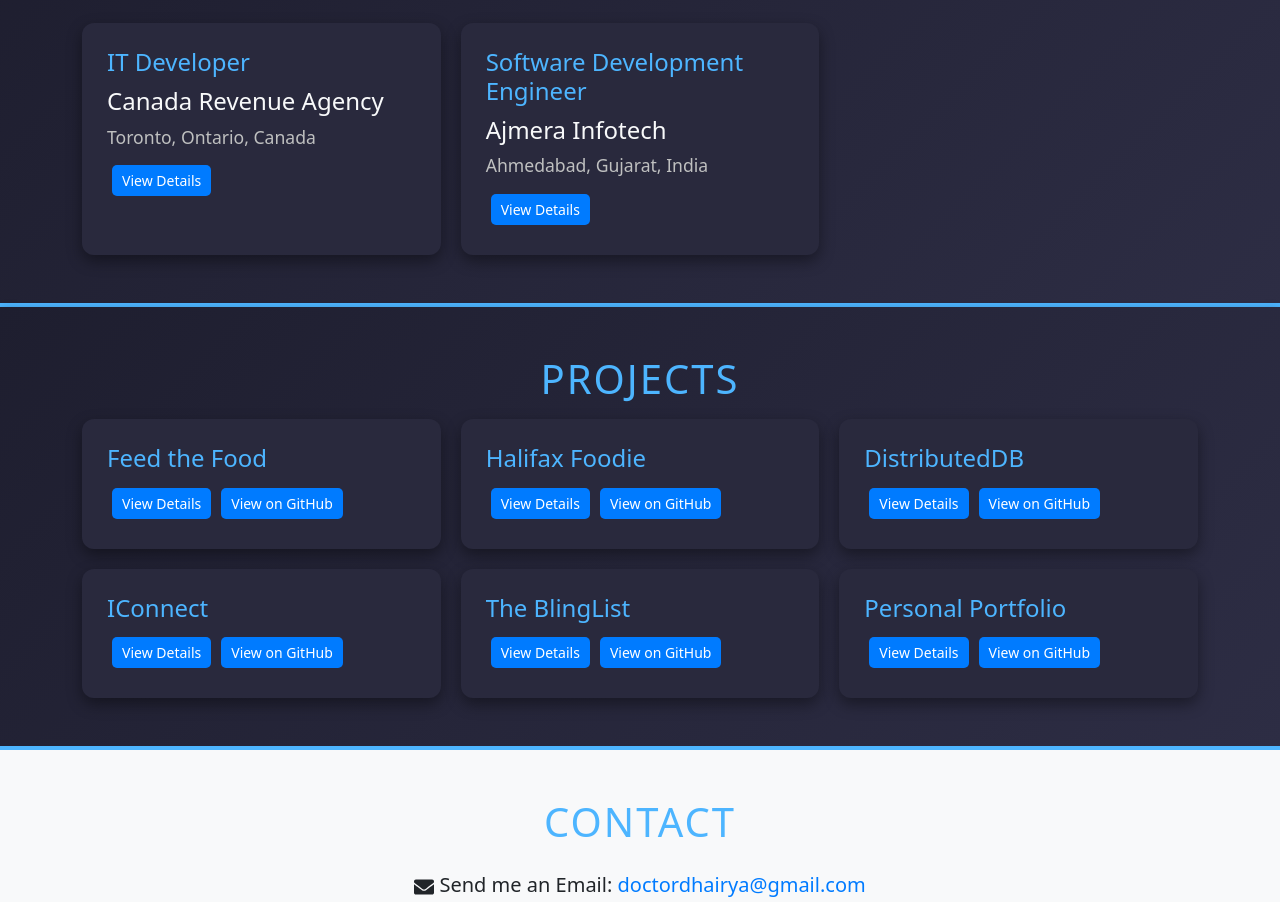
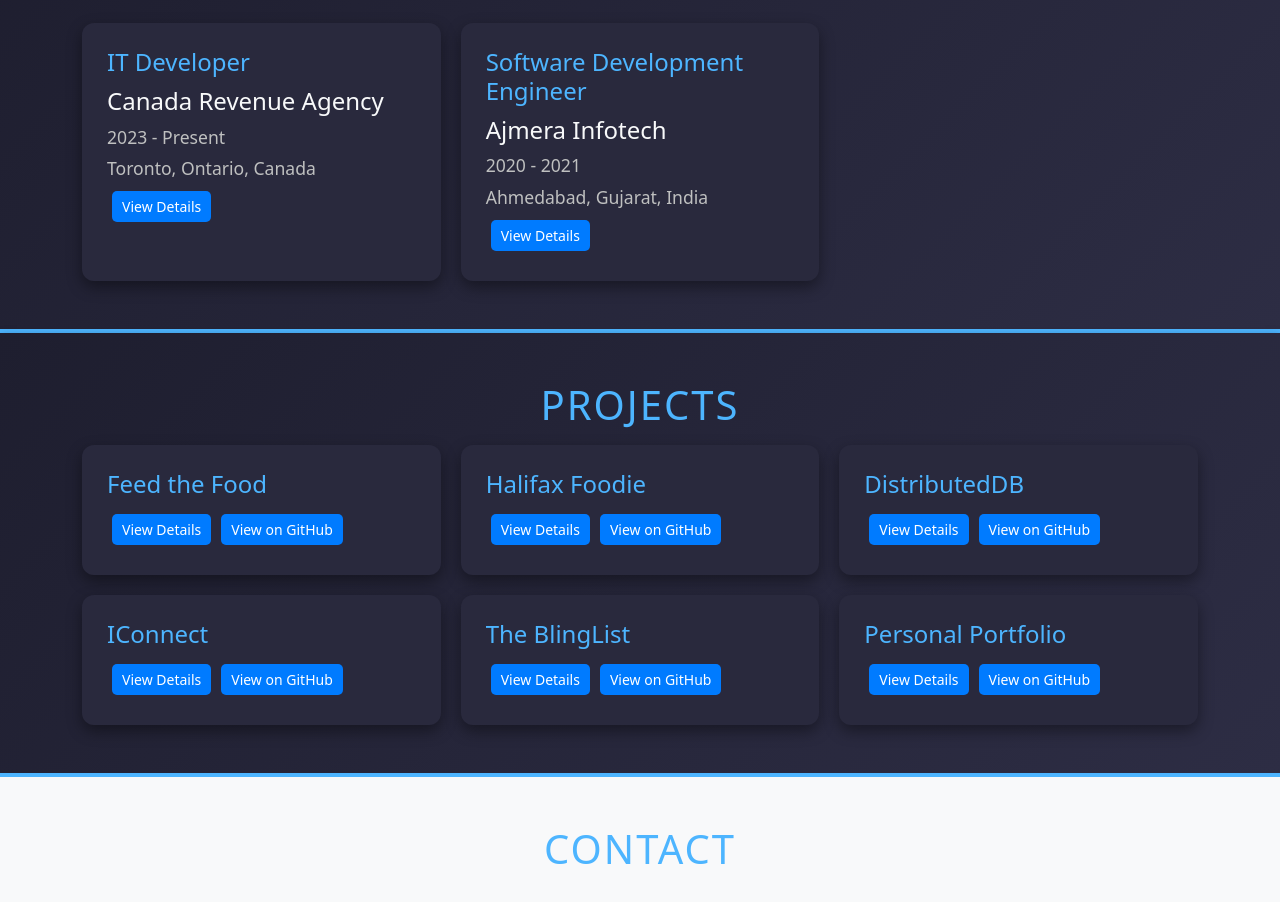
Before and after one commit to DhairyaDoc/Dhairya-Doctor-Portfolio, a React (Create React App) app: page / in a window 1280 px wide. Shown: the part 1601-2503 px from the top of the page. Built offline with nearby package versions, Linux system fonts and the light colour scheme.

Commit message:
Add time period in experience section

```diff
--- a/src/components/Experience.jsx
+++ b/src/components/Experience.jsx
@@ -7,6 +7,7 @@
     position: "IT Developer",
     company: "Canada Revenue Agency",
     location: "Toronto, Ontario, Canada",
+    year: "2023 - Present",
     details: [
       "Led a team of 5 developers, managing 6 projects and ensuring 100% on-time delivery with weekly progress reports.",
       "Developed 4 internal web applications using Apache Struts 2, Angular, and Java with MySQL and DB2 as backend database.",
@@ -21,6 +22,7 @@
     position: "Software Development Engineer",
     company: "Ajmera Infotech",
     location: "Ahmedabad, Gujarat, India",
+    year: "2020 - 2021",
     details: [
       "Developed RESTful APIs with C#, integrating React frontend and MySQL for efficient user interaction and data management.",
       "Led a team of 6 interns to design and develop .NET-based applications, ensuring adherence to industry best practices.",
@@ -53,6 +55,7 @@
             <div key={index} className="experience-box">
               <h3>{experience.position}</h3>
               <h4>{experience.company}</h4>
+              <p>{experience.year}</p>
               <p>{experience.location}</p>
               <button
                 className="details-btn"
--- a/src/styles/Experience.css
+++ b/src/styles/Experience.css
@@ -39,7 +39,7 @@
 .experience-box p {
   font-size: 1.1rem;
   color: #bfc0c0;
-  margin-bottom: 10px;
+  margin-bottom: 5px;
 }
 
 .details {
```
